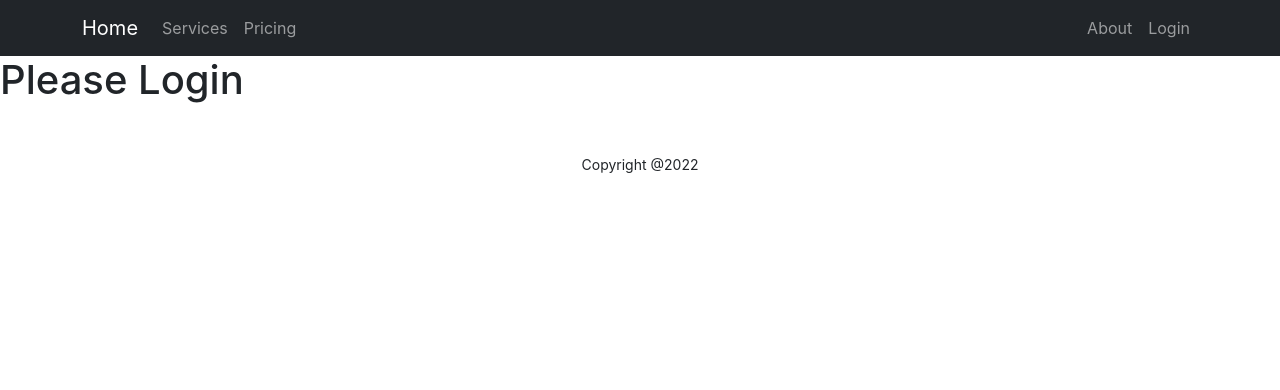
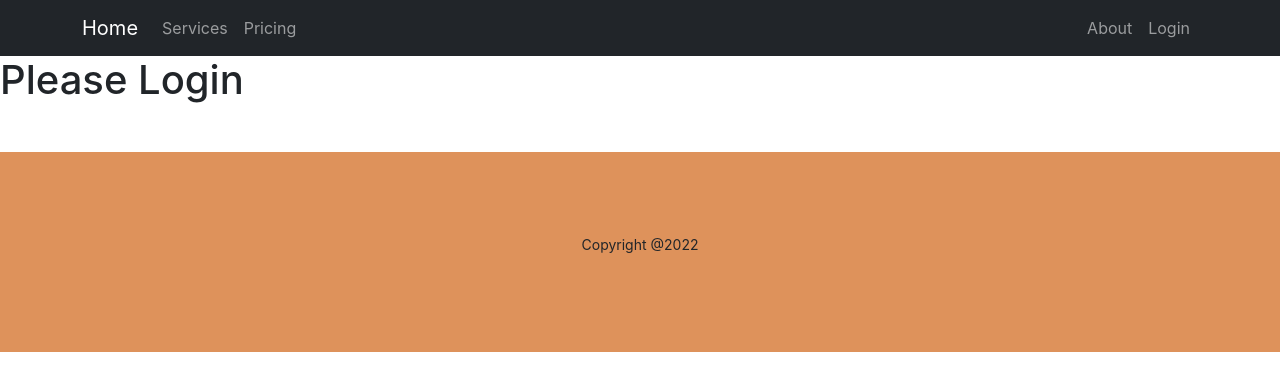
Before and after one commit to rahulhawlader/assignment-ten, a React (Create React App) app: page /Login in a window 1280 px wide. Shown: the top 390 px of the page. Built offline with nearby package versions, Linux system fonts and the light colour scheme; the HTML template or start-up script is replaced by a standard one.

Commit message:
footer style

```diff
--- a/src/pages/Shared/Footer/Footer.css
+++ b/src/pages/Shared/Footer/Footer.css
@@ -0,0 +1,11 @@
+.footer-style {
+    height: 100px;
+    background-color: #d2691eb9;
+    margin: 0;
+
+    display: flex;
+    justify-content: center;
+    align-items: center;
+    height: 200px;
+
+}
```
